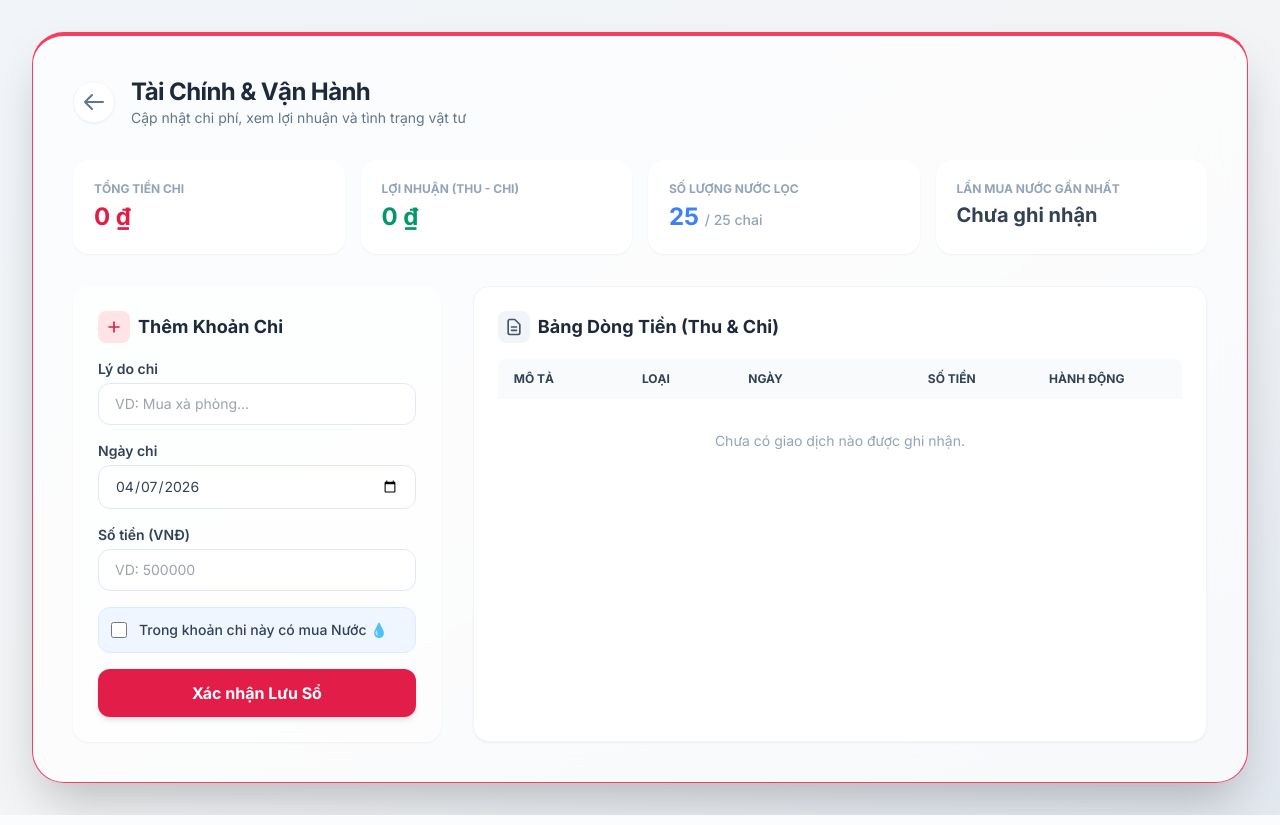
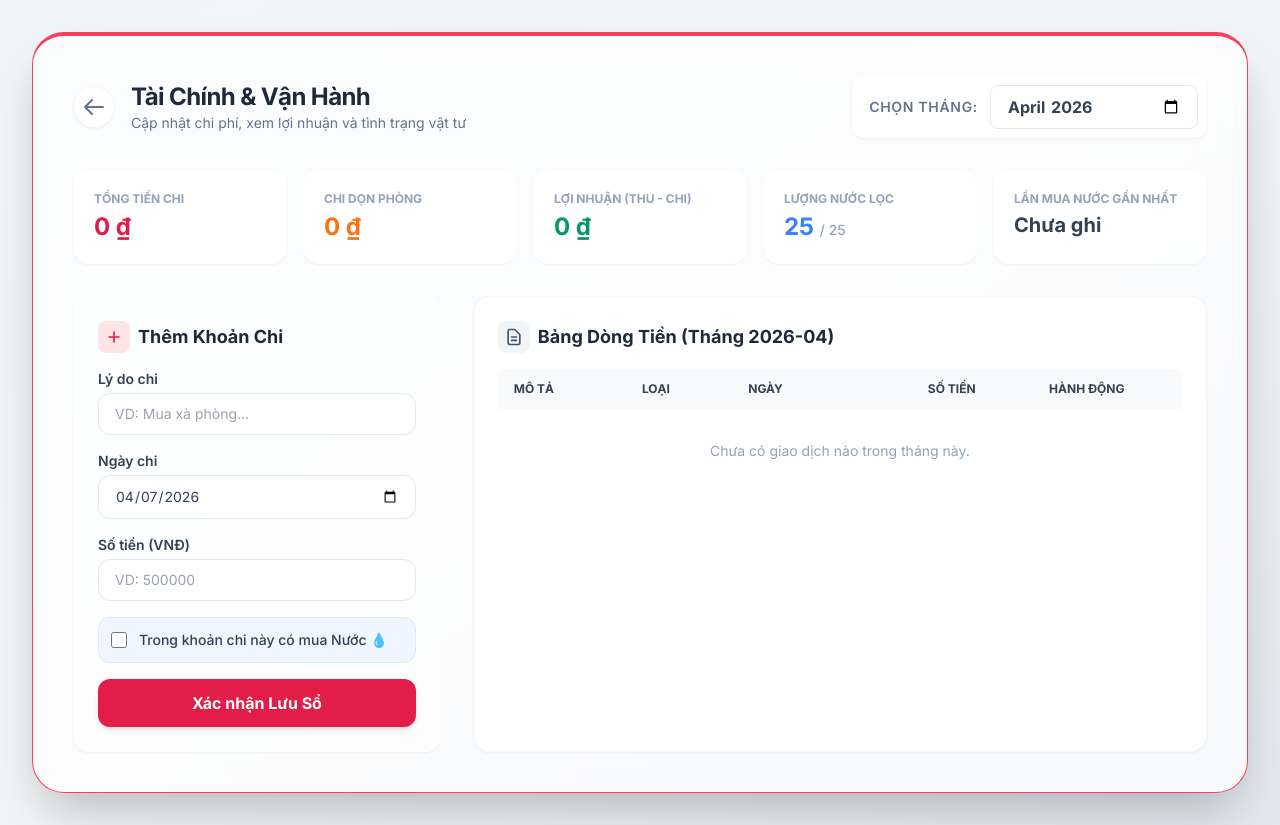
Before and after one commit to GiaPhus/Limoon, a Flask app: page /expenses in a window 1280 px wide. Run offline with Flask 3, Linux system fonts and the light colour scheme; data that the repository does not hold is empty; some libraries are stand-ins or nearby versions.

Commit message:
requirements

```diff
--- a/app.py
+++ b/app.py
@@ -94,47 +94,49 @@ def availability_page():
 def format_vnd(amount):
     return f"{int(amount):,} ₫".replace(',', '.')
 
-# 4. Trang Nhập Tiền Chi & Dashboard KPI
+# 4. Trang Nhập Tiền Chi & Dashboard KPI (ĐÃ CÓ LỌC THÁNG)
 @app.route('/expenses')
 def expenses_page():
-    transactions = [] # Tạo một mảng chung chứa cả Thu và Chi
-    total_income = 0
-    total_expenses = 0
+    # 1. Nhận tháng từ trình duyệt gửi lên, mặc định là tháng hiện tại (VD: 2026-04)
+    selected_month = request.args.get('month')
+    if not selected_month:
+        selected_month = datetime.now().strftime('%Y-%m')
+
+    transactions = []
     water_dates = []
 
-    # BƯỚC A: LẤY DỮ LIỆU BOOKING (THU)
+    # BƯỚC A: LẤY TOÀN BỘ BOOKING (THU)
     res_b = requests.post(f"https://api.notion.com/v1/databases/{BOOKING_DB_ID}/query", headers=headers)
     bookings_data = res_b.json().get('results', [])
 
     for b in bookings_data:
         props = b.get('properties', {})
-        page_id = b.get('id') # Lấy ID để phục vụ tính năng Xóa
+        page_id = b.get('id')
 
         name_list = props.get('Name', {}).get('title', [])
-        name = name_list[0].get('text', {}).get('content', 'Khách ẩn danh') if name_list else 'Khách ẩn danh'
+        name = name_list[0].get('text', {}).get('content', 'Khách') if name_list else 'Khách'
 
         total = props.get('Total', {}).get('number', 0)
         checkin_full = props.get('Checkin', {}).get('date', {}).get('start', '')
         checkin_date = checkin_full[:10] if checkin_full else '1970-01-01'
 
-        if total: total_income += total
-
         transactions.append({
             "id": page_id,
-            "desc": f"Booking: {name}", # Gắn nhãn để dễ nhìn
+            "desc": f"Booking: {name}",
             "date": checkin_date,
+            "amount": total if total else 0, # Giữ số thực để tính toán
             "amount_str": f"+ {format_vnd(total)}" if total else "+ 0 ₫",
-            "type": "income", # Phân loại Thu
-            "raw_date": checkin_date # Dùng để sắp xếp
+            "type": "income",
+            "raw_date": checkin_date
         })
 
-    # BƯỚC B: LẤY DỮ LIỆU TIỀN CHI (CHI)
+    # BƯỚC B: LẤY TOÀN BỘ TIỀN CHI (CHI)
     res_e = requests.post(f"https://api.notion.com/v1/databases/{EXPENSES_DB_ID}/query", headers=headers)
     expenses_data = res_e.json().get('results', [])
 
     for e in expenses_data:
         props = e.get('properties', {})
-        page_id = e.get('id') # Lấy ID
+        page_id = e.get('id')
 
         amount = props.get('Amount', {}).get('number', 0)
         reason_list = props.get('Reason', {}).get('title', [])
@@ -143,7 +145,6 @@ def expenses_page():
         date = props.get('Date', {}).get('date', {}).get('start', '')
         if not date: date = '1970-01-01'
 
-        if amount: total_expenses += amount
         if '[💧 NƯỚC]' in reason and date != '1970-01-01':
             water_dates.append(date)
 
@@ -151,15 +152,16 @@ def expenses_page():
             "id": page_id,
             "desc": reason,
             "date": date,
+            "amount": amount if amount else 0, # Giữ số thực để tính toán
             "amount_str": f"- {format_vnd(amount)}" if amount else "- 0 ₫",
-            "type": "expense", # Phân loại Chi
+            "type": "expense",
             "raw_date": date
         })
 
-    # BƯỚC C: TRỘN VÀ SẮP XẾP CHUNG THEO NGÀY (Mới nhất lên đầu)
+    # BƯỚC C: SẮP XẾP CHUNG THEO NGÀY
     transactions.sort(key=lambda x: x['raw_date'], reverse=True)
 
-    # BƯỚC D: TÍNH TOÁN KPI NƯỚC (Giữ nguyên logic cũ)
+    # BƯỚC D: TÍNH TOÁN KPI NƯỚC (Dùng TẤT CẢ dữ liệu, vì nước mua tháng trước vẫn uống tháng này)
     if water_dates:
         water_dates.sort(reverse=True)
         last_water_date = water_dates[0]
@@ -175,17 +177,38 @@ def expenses_page():
         bookings_since_water = len([t for t in transactions if t['type'] == 'income'])
 
     remaining_water = 25 - (bookings_since_water * 2)
+
+    # BƯỚC E: LỌC DỮ LIỆU & TÍNH TÀI CHÍNH THEO THÁNG ĐƯỢC CHỌN
+    filtered_transactions = []
+    total_income = 0
+    total_expenses = 0
+    total_cleaning = 0
+
+    for t in transactions:
+        # Chỉ lấy những giao dịch có ngày bắt đầu bằng tháng được chọn (VD: "2026-04-15".startswith("2026-04"))
+        if t['raw_date'].startswith(selected_month):
+            filtered_transactions.append(t)
+            if t['type'] == 'income':
+                total_income += t['amount']
+            else:
+                total_expenses += t['amount']
+                if "dọn phòng" in t['desc'].lower():
+                    total_cleaning += t['amount']
+
     profit = total_income - total_expenses
 
     return render_template('expenses.html',
+        selected_month=selected_month, # Truyền tháng đang chọn ra giao diện
         kpi_expenses=format_vnd(total_expenses),
         kpi_profit=format_vnd(profit),
+        kpi_cleaning=format_vnd(total_cleaning),
         is_profit_positive=(profit >= 0),
         kpi_water=remaining_water,
-        kpi_water_date=last_water_date if last_water_date else "Chưa ghi nhận",
-        transactions=transactions # Đẩy mảng chung xuống giao diện
+        kpi_water_date=last_water_date if last_water_date else "Chưa ghi",
+        transactions=filtered_transactions # Chỉ gửi danh sách của tháng này
     )
 
+#5
 @app.route('/api/bookings')
 def get_bookings():
     query_url = f"https://api.notion.com/v1/databases/{BOOKING_DB_ID}/query"
@@ -232,7 +255,7 @@ def submit_booking():
     checkin_iso = f"{checkin_date}T{checkin_hour}:00"
     checkout_iso = f"{checkout_date}T{checkout_hour}:00"
 
-    # CHUYỂN STRING THÀNH ĐỐI TƯỢNG THỜI GIAN ĐỂ TÍNH TOÁN
+    # CHUYỂN STRING THÀNH ĐỐI TƯỢNG THỜI GIAN ĐỂ TÍNH TOÁN (Giữ nguyên múi giờ Local để check)
     try:
         new_start = datetime.strptime(checkin_iso, "%Y-%m-%dT%H:%M:%S")
         new_end = datetime.strptime(checkout_iso, "%Y-%m-%dT%H:%M:%S")
@@ -286,15 +309,20 @@ def submit_booking():
             except Exception:
                 continue
 
+    # NẾU KHÔNG TRÙNG -> LƯU BOOKING VÀO NOTION
     data_booking = {
         "parent": {"database_id": BOOKING_DB_ID},
         "properties": {
             "Name": {"title": [{"text": {"content": guest_name}}]},
-            "Checkin": {"date": {"start": checkin_iso}},
-            "Checkout": {"date": {"start": checkout_iso}},
+
+            # ĐÃ SỬA Ở ĐÂY: Thêm +07:00 vào đuôi để Notion hiểu đây là giờ Việt Nam
+            "Checkin": {"date": {"start": f"{checkin_iso}+07:00"}},
+            "Checkout": {"date": {"start": f"{checkout_iso}+07:00"}},
+
             "Total": {"number": int(total_amount)}
         }
     }
+
     res = requests.post(url, headers=headers, json=data_booking)
     if res.status_code != 200:
         return jsonify({"success": False, "error": "Lỗi lưu Booking: " + res.text}), 400
--- a/templates/expenses.html
+++ b/templates/expenses.html
@@ -25,6 +25,7 @@
 
     <div class="w-full max-w-7xl glass-panel rounded-[2rem] shadow-2xl p-6 sm:p-10 relative border-t-4 border-rose-500 flex flex-col gap-8">
 
+        <div class="flex flex-col sm:flex-row items-start sm:items-center justify-between gap-4">
             <div class="flex items-center gap-4">
                 <a href="/" class="p-2 rounded-full hover:bg-white/50 transition-colors text-slate-500 hover:text-rose-600 bg-white shadow-sm border border-slate-100">
                     <svg class="w-6 h-6" fill="none" stroke="currentColor" viewBox="0 0 24 24" stroke-width="2"><path stroke-linecap="round" stroke-linejoin="round" d="M10 19l-7-7m0 0l7-7m-7 7h18"></path></svg>
@@ -35,10 +36,25 @@
                 </div>
             </div>
 
-        <div class="grid grid-cols-2 md:grid-cols-4 gap-4">
+            <div class="bg-white/80 p-2 rounded-xl shadow-sm border border-white flex items-center gap-3">
+                <label class="text-sm font-semibold text-slate-500 uppercase tracking-wider pl-2">Chọn Tháng:</label>
+                <form id="monthFilterForm" method="GET" action="/expenses" class="m-0">
+                    <input type="month" name="month" value="{{ selected_month }}"
+                           onchange="document.getElementById('monthFilterForm').submit()"
+                           class="px-4 py-2 rounded-lg border border-slate-200 bg-white focus:ring-2 focus:ring-rose-500 outline-none font-bold text-slate-700 cursor-pointer hover:border-rose-300 transition-colors">
+                </form>
+            </div>
+        </div>
+
+        <div class="grid grid-cols-2 lg:grid-cols-5 gap-4">
             <div class="bg-white/80 p-5 rounded-2xl shadow-sm border border-white">
                 <p class="text-xs text-slate-400 uppercase font-bold mb-1">Tổng Tiền Chi</p>
                 <p class="text-2xl font-bold text-rose-600">{{ kpi_expenses }}</p>
+            </div>
+
+            <div class="bg-white/80 p-5 rounded-2xl shadow-sm border border-white">
+                <p class="text-xs text-slate-400 uppercase font-bold mb-1">Chi Dọn Phòng</p>
+                <p class="text-2xl font-bold text-orange-500">{{ kpi_cleaning }}</p>
             </div>
 
             <div class="bg-white/80 p-5 rounded-2xl shadow-sm border border-white">
@@ -51,9 +67,9 @@
             </div>
 
             <div class="bg-white/80 p-5 rounded-2xl shadow-sm border border-white">
-                <p class="text-xs text-slate-400 uppercase font-bold mb-1">Số Lượng Nước Lọc</p>
+                <p class="text-xs text-slate-400 uppercase font-bold mb-1">Lượng Nước Lọc</p>
                 <p class="text-2xl font-bold {% if kpi_water <= 5 %}text-orange-500{% else %}text-blue-500{% endif %}">
-                    {{ kpi_water }} <span class="text-sm font-medium text-slate-400">/ 25 chai</span>
+                    {{ kpi_water }} <span class="text-sm font-medium text-slate-400">/ 25</span>
                 </p>
             </div>
 
@@ -64,7 +80,6 @@
         </div>
 
         <div class="flex flex-col lg:flex-row gap-8">
-
             <div class="w-full lg:w-1/3 bg-white/50 p-6 rounded-2xl border border-white shadow-sm">
                 <h2 class="text-lg font-bold text-slate-800 mb-4 flex items-center">
                     <span class="bg-rose-100 text-rose-600 p-1.5 rounded-lg mr-2">
@@ -108,7 +123,7 @@
                     <span class="bg-slate-100 text-slate-600 p-1.5 rounded-lg mr-2">
                         <svg class="w-5 h-5" fill="none" stroke="currentColor" viewBox="0 0 24 24"><path stroke-linecap="round" stroke-linejoin="round" stroke-width="2" d="M9 12h6m-6 4h6m2 5H7a2 2 0 01-2-2V5a2 2 0 012-2h5.586a1 1 0 01.707.293l5.414 5.414a1 1 0 01.293.707V19a2 2 0 01-2 2z"></path></svg>
                     </span>
-                    Bảng Dòng Tiền (Thu & Chi)
+                    Bảng Dòng Tiền (Tháng {{ selected_month }})
                 </h2>
 
                 <div class="overflow-y-auto custom-scrollbar flex-1" style="max-height: 400px;">
@@ -145,7 +160,7 @@
                             </tr>
                             {% else %}
                             <tr>
-                                <td colspan="5" class="px-4 py-8 text-center text-slate-400">Chưa có giao dịch nào được ghi nhận.</td>
+                                <td colspan="5" class="px-4 py-8 text-center text-slate-400">Chưa có giao dịch nào trong tháng này.</td>
                             </tr>
                             {% endfor %}
                         </tbody>
@@ -157,90 +172,52 @@
     </div>
 
     <script>
-        // Set ngày hiện tại cho Form
         document.addEventListener('DOMContentLoaded', function() {
             var today = new Date().toISOString().split('T')[0];
             document.getElementById("expense-date").value = today;
         });
 
-        // XỬ LÝ SUBMIT FORM NGẦM (AJAX)
         document.getElementById('expenseForm').addEventListener('submit', function(e) {
-            e.preventDefault(); // Chặn việc chuyển trang
-
+            e.preventDefault();
             const submitBtn = this.querySelector('button[type="submit"]');
             const originalText = submitBtn.innerHTML;
 
-            // Đổi hiệu ứng nút
-            submitBtn.innerHTML = `
-                <svg class="animate-spin -ml-1 mr-2 h-5 w-5 text-white inline-block" xmlns="http://www.w3.org/2000/svg" fill="none" viewBox="0 0 24 24"><circle class="opacity-25" cx="12" cy="12" r="10" stroke="currentColor" stroke-width="4"></circle><path class="opacity-75" fill="currentColor" d="M4 12a8 8 0 018-8V0C5.373 0 0 5.373 0 12h4zm2 5.291A7.962 7.962 0 014 12H0c0 3.042 1.135 5.824 3 7.938l3-2.647z"></path></svg>
-                Đang xử lý...
-            `;
+            submitBtn.innerHTML = `<svg class="animate-spin -ml-1 mr-2 h-5 w-5 text-white inline-block" xmlns="http://www.w3.org/2000/svg" fill="none" viewBox="0 0 24 24"><circle class="opacity-25" cx="12" cy="12" r="10" stroke="currentColor" stroke-width="4"></circle><path class="opacity-75" fill="currentColor" d="M4 12a8 8 0 018-8V0C5.373 0 0 5.373 0 12h4zm2 5.291A7.962 7.962 0 014 12H0c0 3.042 1.135 5.824 3 7.938l3-2.647z"></path></svg> Đang xử lý...`;
             submitBtn.disabled = true;
 
-            const formData = new FormData(this);
-
-            fetch('/submit-expense', {
-                method: 'POST',
-                body: formData
-            })
+            fetch('/submit-expense', { method: 'POST', body: new FormData(this) })
             .then(response => response.json())
             .then(data => {
                 if(data.success) {
                     Swal.fire({
-                        icon: 'success',
-                        title: 'Đã lưu sổ!',
-                        text: 'Khoản chi đã được cập nhật.',
-                        showConfirmButton: false,
-                        timer: 1500,
-                        customClass: { popup: 'rounded-2xl' }
-                    }).then(() => {
-                        window.location.reload(); // Reload nhẹ trang để lấy dữ liệu mới nhét vào bảng
-                    });
+                        icon: 'success', title: 'Đã lưu sổ!', text: 'Khoản chi đã được cập nhật.',
+                        showConfirmButton: false, timer: 1500, customClass: { popup: 'rounded-2xl' }
+                    }).then(() => window.location.reload());
                 } else {
                     Swal.fire('Lỗi!', 'Không thể lưu: ' + data.error, 'error');
-                    submitBtn.innerHTML = originalText;
-                    submitBtn.disabled = false;
+                    submitBtn.innerHTML = originalText; submitBtn.disabled = false;
                 }
             })
             .catch(error => {
-                console.error('Error:', error);
-                Swal.fire('Lỗi!', 'Không thể kết nối đến máy chủ.', 'error');
-                submitBtn.innerHTML = originalText;
-                submitBtn.disabled = false;
+                Swal.fire('Lỗi!', 'Không thể kết nối.', 'error');
+                submitBtn.innerHTML = originalText; submitBtn.disabled = false;
             });
         });
 
-        // Hàm xử lý Xóa
         function confirmDelete(pageId) {
             Swal.fire({
-                title: 'Có chắc xóa không hả em pé ??',
-                text: "Dữ liệu đã vô thùng rác",
-                icon: 'warning',
-                showCancelButton: true,
-                confirmButtonColor: '#e11d48',
-                cancelButtonColor: '#94a3b8',
-                confirmButtonText: 'Oke xóa lunnn!',
-                cancelButtonText: 'Hủy'
+                title: 'Có chắc xóa không hả em pé ??', text: "Dữ liệu đã vô thùng rác", icon: 'warning',
+                showCancelButton: true, confirmButtonColor: '#e11d48', cancelButtonColor: '#94a3b8',
+                confirmButtonText: 'Oke xóa lunnn!', cancelButtonText: 'Hủy'
             }).then((result) => {
                 if (result.isConfirmed) {
-                    fetch('/delete-transaction/' + pageId, {
-                        method: 'POST',
-                    })
+                    fetch('/delete-transaction/' + pageId, { method: 'POST' })
                     .then(response => response.json())
                     .then(data => {
                         if(data.success) {
-                            Swal.fire({
-                                title: 'Đã xóa!',
-                                text: 'Giao dịch mất tiêu!',
-                                icon: 'success',
-                                showConfirmButton: false,
-                                timer: 1500
-                            }).then(() => {
-                                window.location.reload();
-                            });
-                        } else {
-                            Swal.fire('Lỗi!', 'Không thể xóa: ' + data.error, 'error');
-                        }
+                            Swal.fire({title: 'Đã xóa!', icon: 'success', showConfirmButton: false, timer: 1500})
+                            .then(() => window.location.reload());
+                        } else Swal.fire('Lỗi!', data.error, 'error');
                     });
                 }
             })
```
Lines whose indentation alone changed are shown as unchanged.
